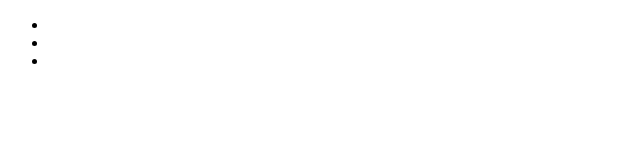
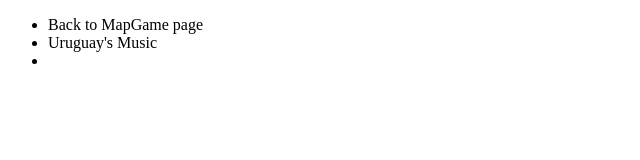
Before and after one commit to nicibob7/lotsOfLocations, a website: page frontend/history/history.html in a window 1280 px wide. Shown: the whole page, without its empty margins (0-640 px from the left). Drawn offline with Linux system fonts and the light colour scheme.

Commit message:
edited file path and starting html 4 feature pages

```diff
--- a/frontend/history/history.html
+++ b/frontend/history/history.html
@@ -8,8 +8,8 @@
 <body>
     <nav>
         <ul>
-            <li></li>
-            <li></li>
+            <li>Back to MapGame page</li>
+            <li>Uruguay's Music</li>
             <li></li>
         </ul>
     </nav>
--- a/index.js
+++ b/index.js
@@ -9,7 +9,8 @@ app.use(express.json());
 app.use(express.static('frontend'));
 app.use(express.static('/frontend/art/art.html'));
 app.use(express.static('/frontend/history/history.html'));
-app.use(express.static('/frontend/history/music.html'));
+app.use(express.static('/frontend/music/music.html'));
+app.use(express.static('/frontend/language/language.html'));
 
 app.get('/', (req, res) => {
     res.send()
```
Also changed, not shown: frontend/language/language.html (added, +11 -0 lines).
